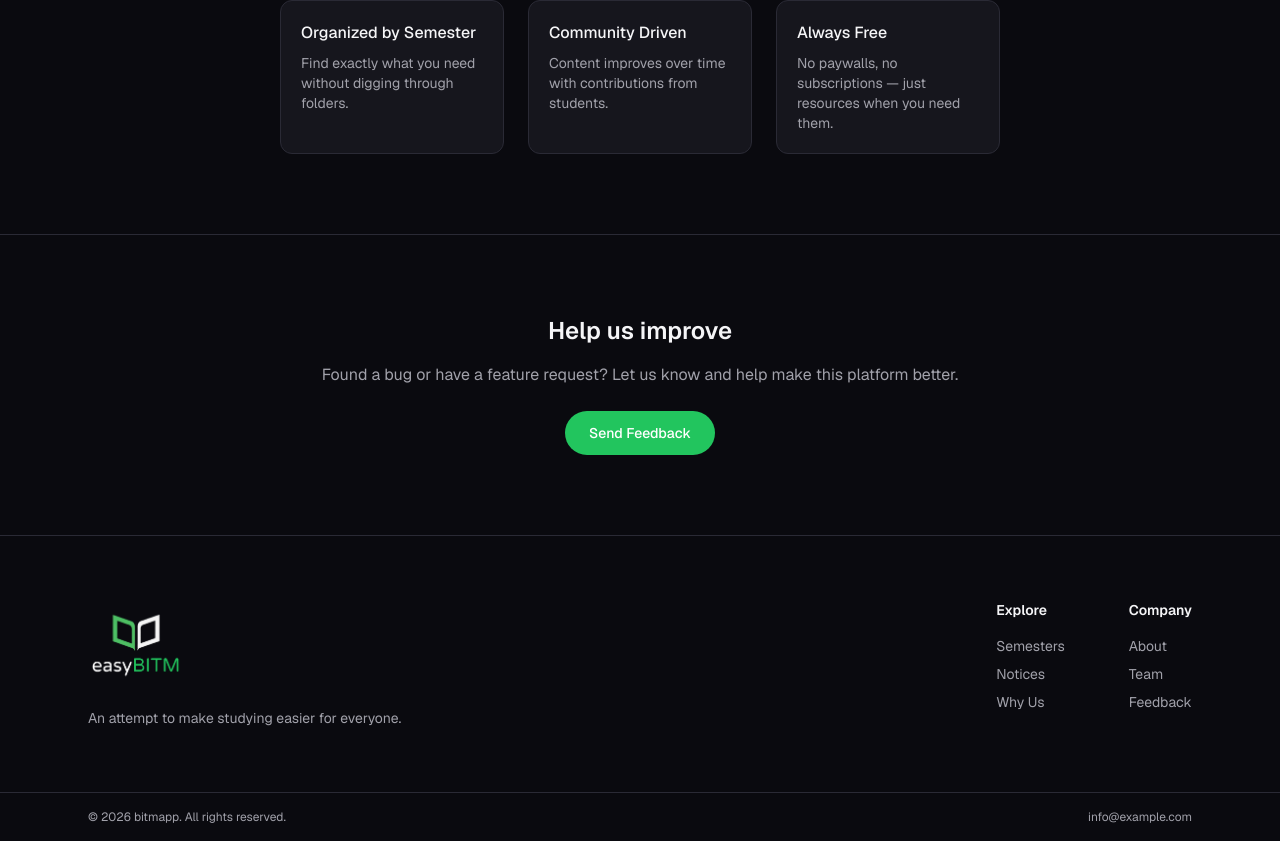
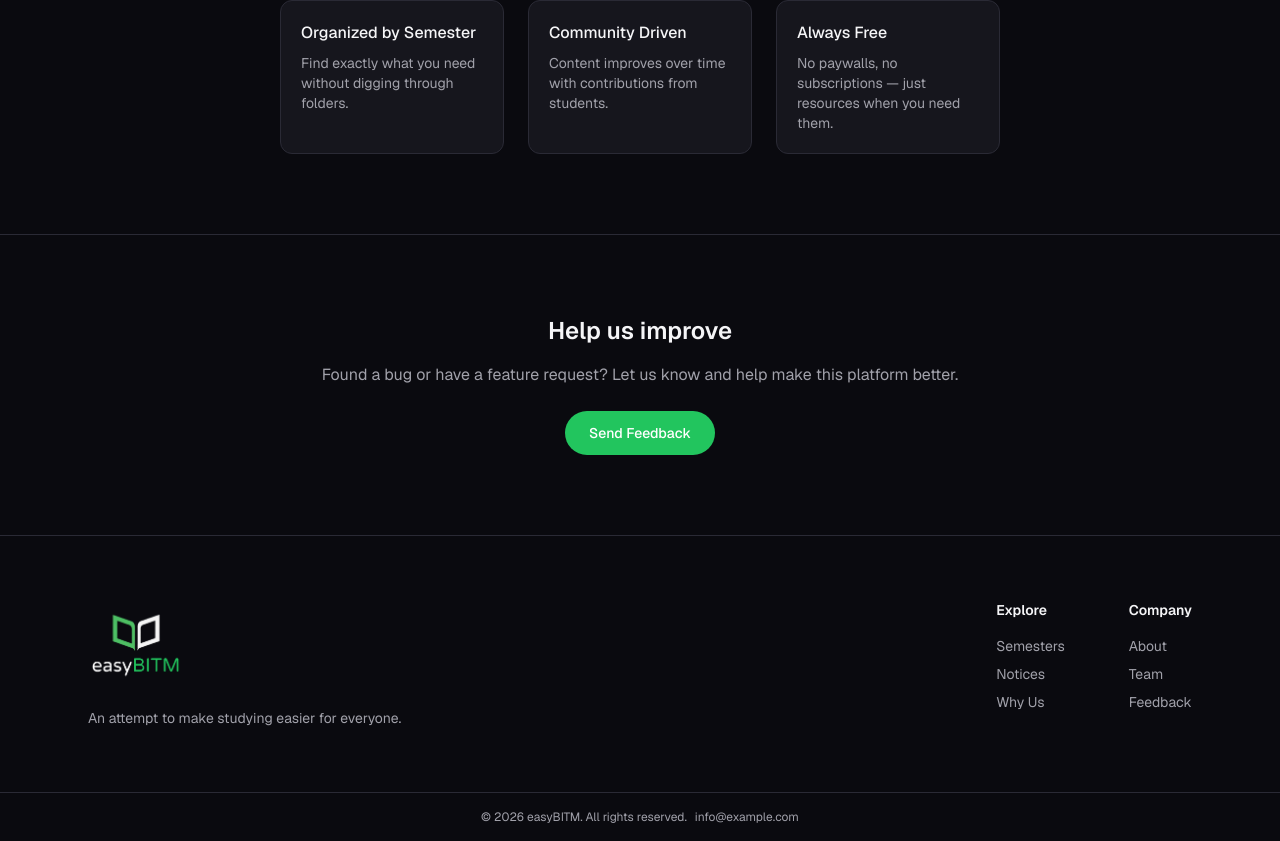
Before and after one commit to EasyBitm/web-app, a Next.js app: page / in a window 1280 px wide. Shown: the part 1062-1903 px from the top of the page. Built offline with nearby package versions, Linux system fonts and the light colour scheme; no server answers; the database is empty.

Commit message:
Update footer component with correct email and branding; adjust layout for better alignment

```diff
--- a/app/components/Footer.tsx
+++ b/app/components/Footer.tsx
@@ -41,9 +41,9 @@ export default function Footer() {
         </div>
       </div>
       <div className="border-t border-border">
-        <div className="mx-auto flex w-full max-w-6xl flex-col items-start justify-between gap-2 px-6 py-4 text-xs text-muted sm:flex-row sm:items-center">
-          <span>© {new Date().getFullYear()} bitmapp. All rights reserved.</span>
-          <a href="mailto:info@example.com" className="hover:text-foreground">
+        <div className="mx-auto flex w-full max-w-6xl flex-col justify-center gap-2 px-6 py-4 text-xs text-muted sm:flex-row sm:items-center">
+          <span>© {new Date().getFullYear()} easyBITM. All rights reserved.</span>
+          <a href="mailto:easybitm@gmail.com" className="hover:text-foreground">
             info@example.com
           </a>
         </div>
```
